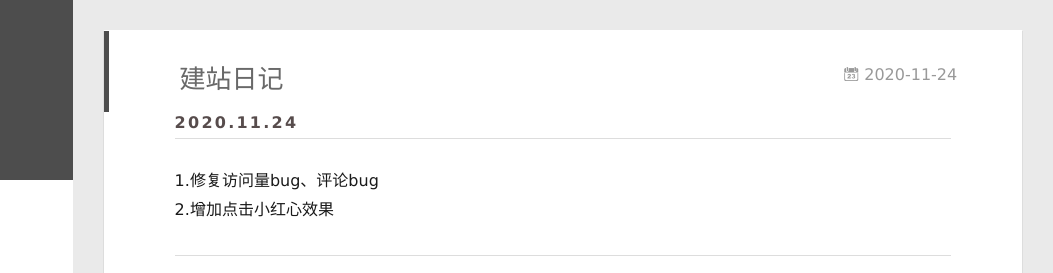
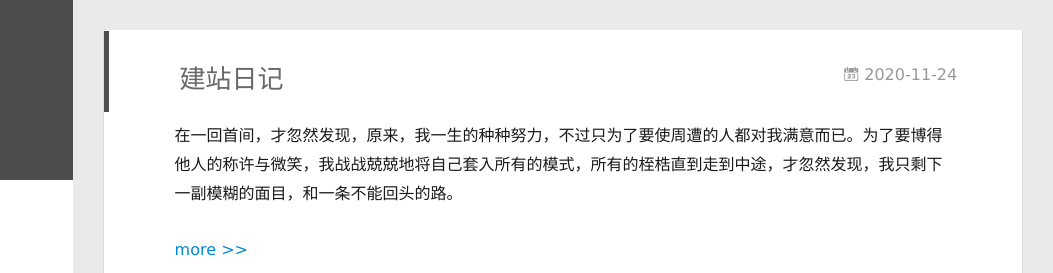
Before and after one commit to gxh-apologize/gxh-apologize.github.io, a plain HTML site: page index.html in a window 1280 px wide. Shown: the top 273 px of the page, 227-1280 px from the left. Drawn offline with Linux system fonts and the light colour scheme; some packages are replaced by stand-ins of ours; a script that the page names is missing.

Commit message:
Site updated: 2020-11-24 17:52:05

```diff
--- a/index.html
+++ b/index.html
@@ -177,7 +177,9 @@
 
     <div class="article-entry" itemprop="articleBody">
 
-        <h4 id="2020-11-24"><a href="#2020-11-24" class="headerlink" title="2020.11.24"></a>2020.11.24</h4><p>1.修复访问量bug、评论bug<br>2.增加点击小红心效果</p>
+        <p>在一回首间，才忽然发现，原来，我一生的种种努力，不过只为了要使周遭的人都对我满意而已。为了要博得他人的称许与微笑，我战战兢兢地将自己套入所有的模式，所有的桎梏直到走到中途，才忽然发现，我只剩下一副模糊的面目，和一条不能回头的路。</p>
+
+          <a class="article-more-a" href="/2020/11/24/%E5%BB%BA%E7%AB%99%E6%97%A5%E8%AE%B0/#more">more >></a>
 
 
 
```
Also changed, not shown: 2020/11/24/建站日记/index.html (+7 -4 lines).
